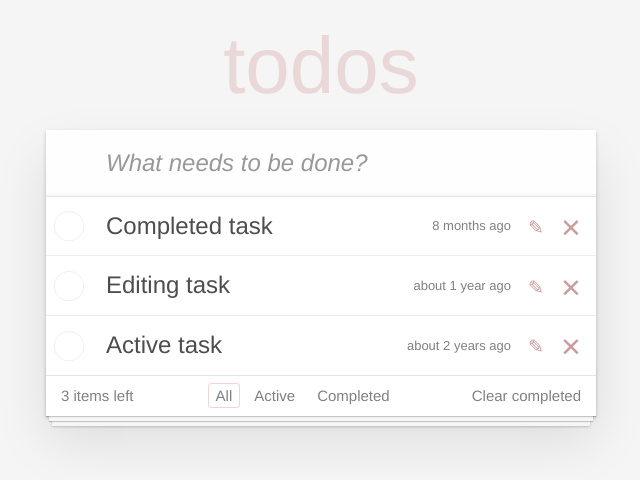
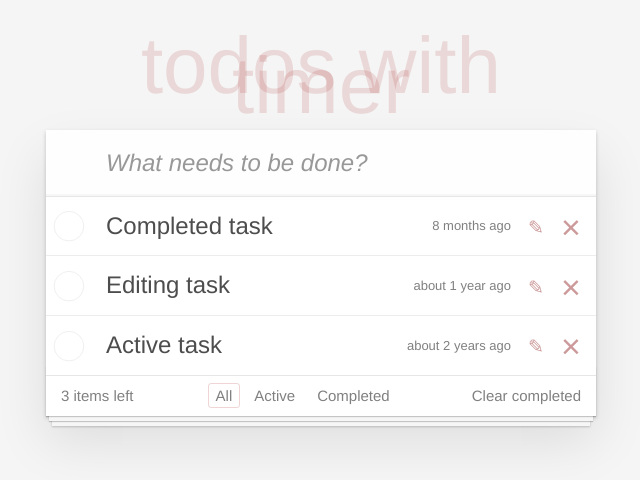
Before and after one commit to AslanZ-5/kt-todo-app, a React (Create React App) app: page / in a window 1280 px wide. Shown: the top 480 px of the page, without its empty margins (319-959 px from the left). Built offline with nearby package versions, Linux system fonts and the light colour scheme.

Commit message:
todos with timer

```diff
--- a/src/App.js
+++ b/src/App.js
@@ -102,7 +102,7 @@ export default class App extends Component {
       <div className="App">
         <section className="todoapp">
           <header className="header">
-            <h1>todos</h1>
+            <h1>todos with timer</h1>
             <NewTaskForm AddItem={this.AddItem} />
           </header>
           <section className="main">
```
